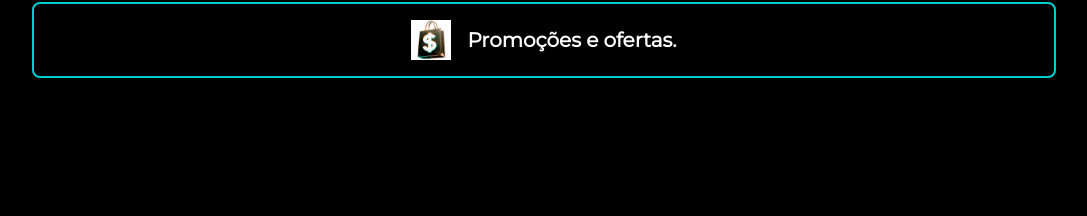
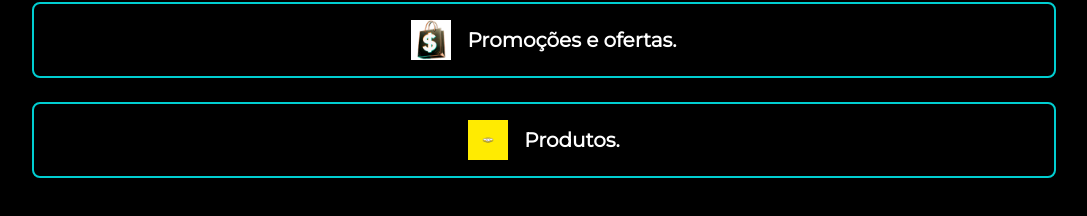
Before and after one commit to Webermanoel/portif-lio, a website: page index.html in a window 1280 px wide. Shown: the part 740-956 px from the top of the page, without its empty margins (96-1183 px from the left). Before the commit the page ends 882 px from the top, so only its background shows below. Drawn offline with Linux system fonts and the light colour scheme.

Commit message:
Atualizando site

```diff
--- a/index.html
+++ b/index.html
@@ -47,6 +47,11 @@
                     Promoções e ofertas.
                 </a>
 
+                <a class="apresentacao__links__navegacao" href="https://www.mercadolivre.com.br/social/mawe9543002">
+                    <img class="apresentacao__links__imagem" src="images/Links de descontos do mercado Livre.jpg" alt="Ícone super-eletro-e-variedades">
+                    Produtos.
+                </a>
+
             </div>
         </section>
     </main>
```
Also changed, not shown: images/Links de descontos do mercado Livre.jpg (added).
